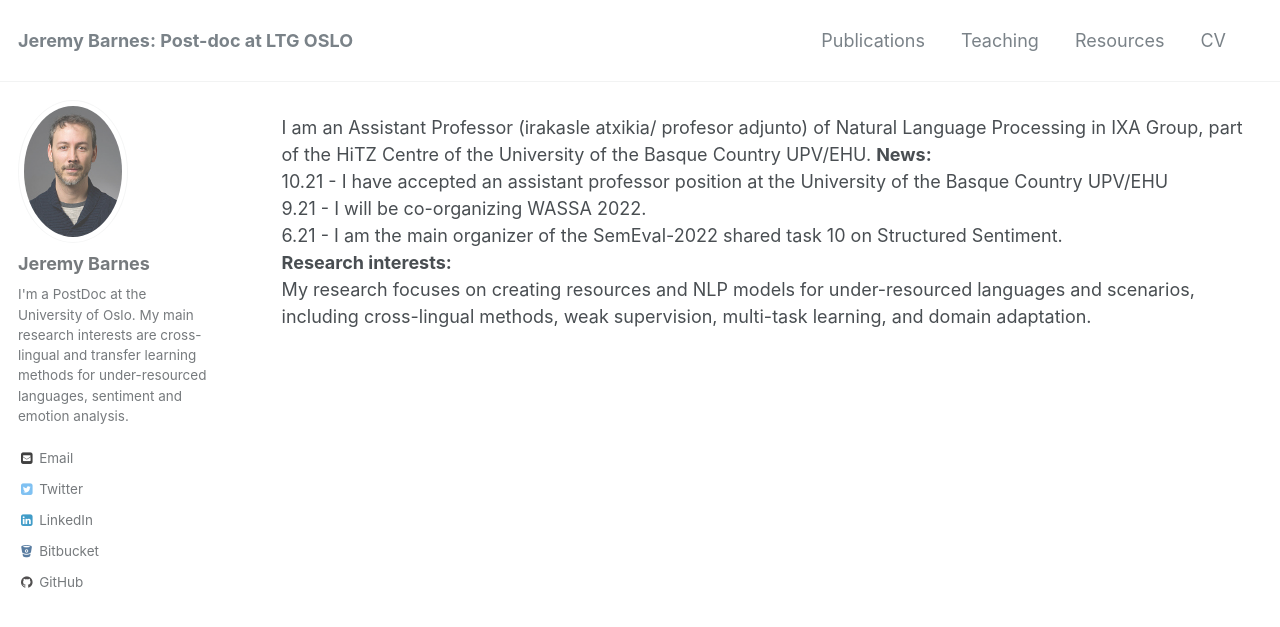
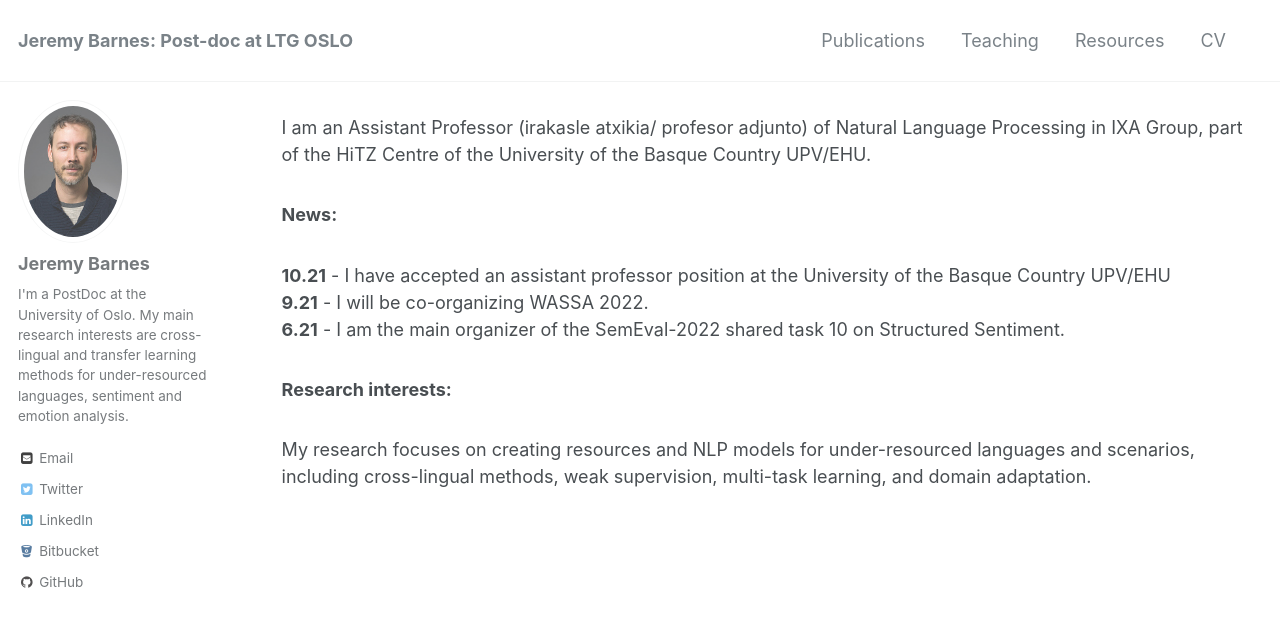
Before and after one commit to jerbarnes/jerbarnes.github.io, a Jekyll site: the page built from index.html, in a window 1280 px wide and 900 px high. Shown: the top 627 px of the window. Built offline with Jekyll 4.4.1, drawn with Linux system fonts in a browser that asks for light colours; the list of posts is cut into pages by our own code; comment, search, counter and statistics services are not loaded.

Commit message:
h3 instead of strong

```diff
--- a/_layouts/home.html
+++ b/_layouts/home.html
@@ -6,19 +6,19 @@ I am an Assistant Professor (irakasle atxikia/ profesor adjunto) of Natural Lang
 
 
 
-        <strong>
+        <h3>
 News:
-        </strong><br>
+        </h3><br>
 
-10.21 - I have accepted an assistant professor position at the University of the Basque Country UPV/EHU <br>
-9.21 - I will be co-organizing WASSA 2022. <br>
-6.21 - I am the main organizer of the SemEval-2022 shared task 10 on Structured Sentiment. <br>
+<strong>10.21</strong> - I have accepted an assistant professor position at the University of the Basque Country UPV/EHU <br>
+<strong>9.21</strong> - I will be co-organizing WASSA 2022. <br>
+<strong>6.21</strong> - I am the main organizer of the SemEval-2022 shared task 10 on Structured Sentiment. <br>
 
 
 
-        <strong>
+        <h3>
             Research interests:
-        </strong><br>
+        </h3><br>
 
 My research focuses on creating resources and NLP models for under-resourced languages and scenarios, including cross-lingual methods, weak supervision, multi-task learning, and domain adaptation.<br>
 
```
